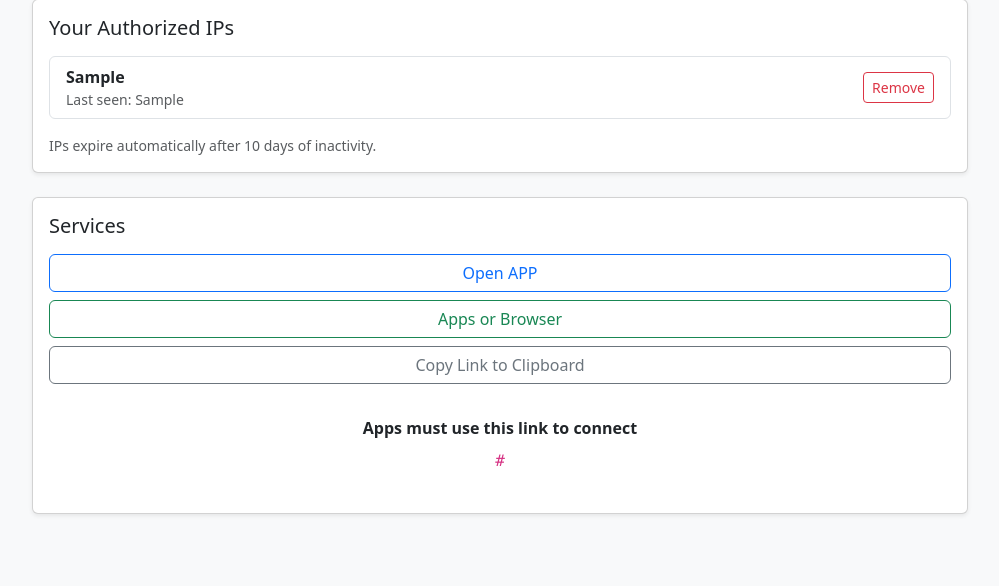
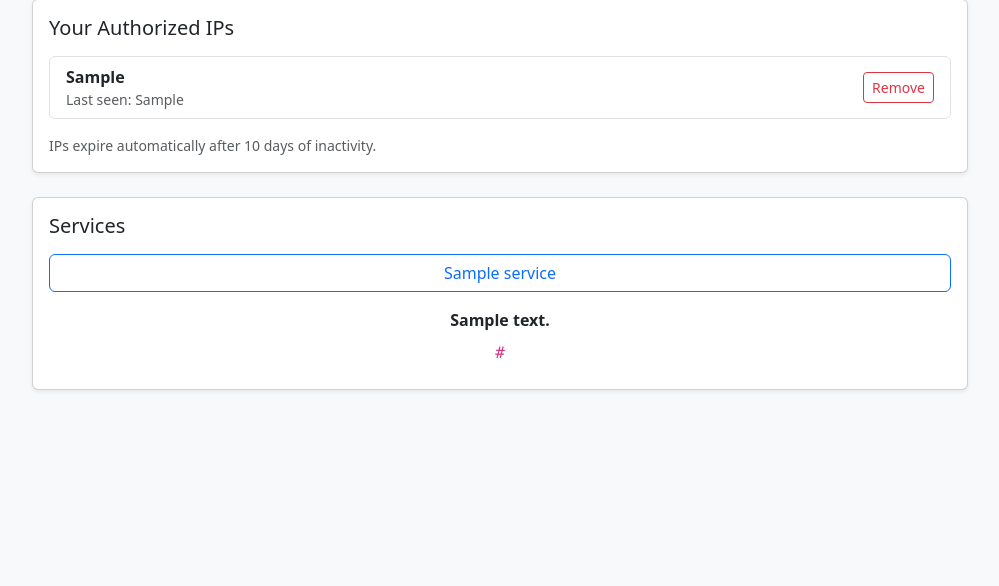
Before and after one commit to CodingJaw/ipwall, a Python web app: template src/templates/index.html in a window 1280 px wide. Shown: the part 336-922 px from the top of the page, without its empty margins (140-1139 px from the left). After the commit the page ends 727 px from the top, so only its background shows below. Run offline with Jinja, Linux system fonts and the light colour scheme; the template is opened without the code that fills it: most values are stand-ins (such as "Sample title", 1, 10 or a date in 2020).

Commit message:
Load service links from JSON UI config

```diff
--- a/src/templates/index.html
+++ b/src/templates/index.html
@@ -251,28 +251,29 @@ IPs expire automatically after {{ expiry_days }} days of inactivity.
 
 <div class="d-grid gap-2">
 
-<a class="btn btn-outline-primary" href="{{ sub_url }}">
-Open APP
+{% for service in service_links %}
+
+<a class="btn btn-outline-primary" href="{{ service.url }}">
+{{ service.label }}
 </a>
 
-<a class="btn btn-outline-success" href="{{ sub2_url }}">
-Apps or Browser
-</a>
-
+{% if service.copyable %}
 <button class="btn btn-outline-secondary copy-btn"
-data-copy="{{ sub2_url }}">
+data-copy="{{ service.url }}">
 Copy Link to Clipboard
 </button>
+{% endif %}
 
-<div class="text-center my-4">
+{% if service.helper_text %}
+<div class="text-center my-2">
+<div class="fw-semibold mb-2">
+{{ service.helper_text }}
+</div>
+<code class="fs-6 user-select-all">{{ service.url }}</code>
+</div>
+{% endif %}
 
-<div class="fw-semibold mb-2">
-Apps must use this link to connect
-</div>
-
-<code class="fs-6 user-select-all">{{ sub2_url }}</code>
-
-</div>
+{% endfor %}
 
 </div>
 
```
Also changed, not shown: config/ui_config.json (added, +16 -0 lines), src/app.py (+77 -2 lines), README.md.
